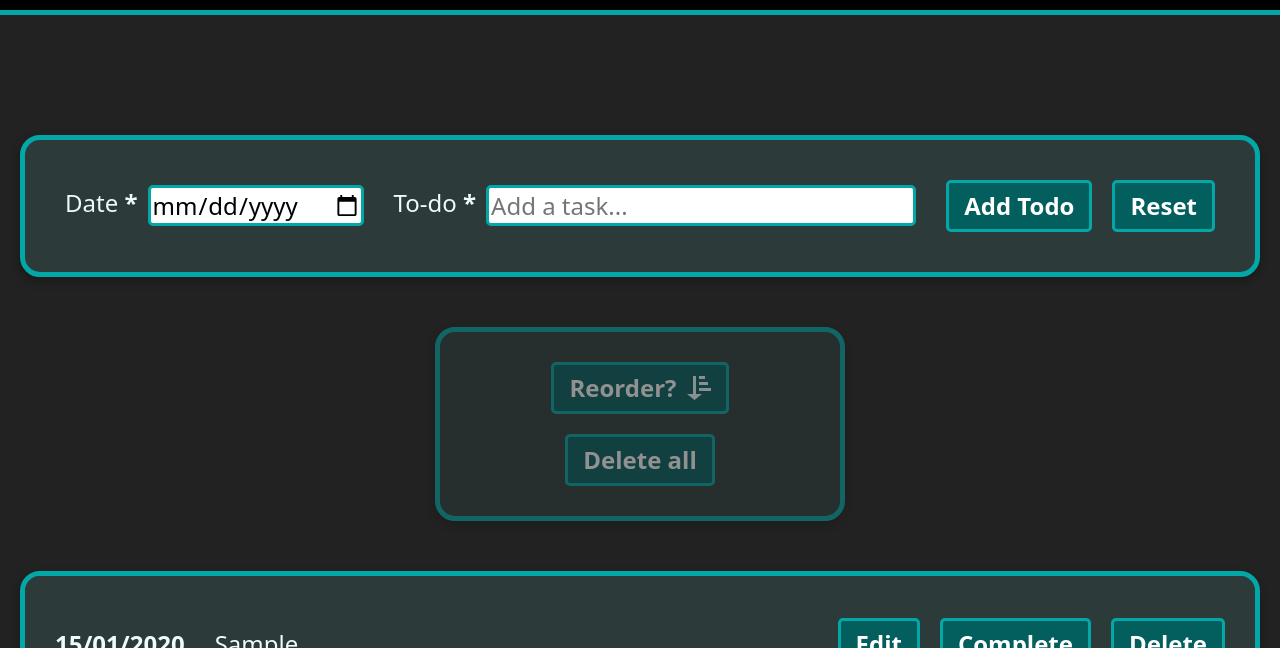
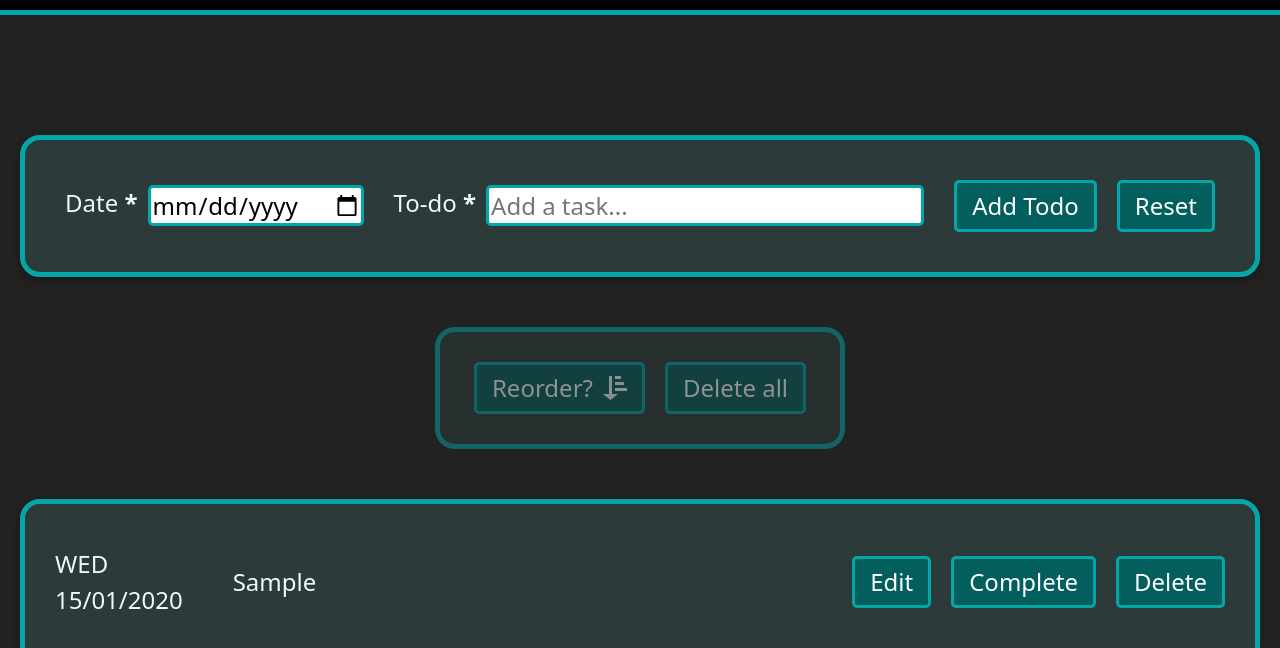
Before and after one commit to chrisnajman/to-do-list-v2, a plain HTML site: page index.html in a window 1280 px wide. Both pictures are taken after typing "2020-01-15", "Sample" into the empty fields and a click on the button "Add Todo". Shown: the part 152-800 px from the top of the page. Drawn offline with Linux system fonts and the light colour scheme.

Commit message:
The day of the week is now included in the to-do item alongside the date. Further styling tweaks.

```diff
--- a/css/base.css
+++ b/css/base.css
@@ -148,6 +148,8 @@ input {
     padding: 3.2rem 1.6rem;
     border-top: var(--border-thick);
 
+    font-size: clamp(1.2rem, 1.1rem + 0.4444vw, 1.6rem);
+
     & a:hover {
         text-decoration: underline;
     }
--- a/css/buttons.css
+++ b/css/buttons.css
@@ -4,7 +4,7 @@
     border: var(--border-thin);
     border-radius: var(--border-radius-small);
     padding: 0.5rem 1.5rem;
-    font-weight: 600;
+    /* font-weight: 600; */
 
     @media (hover: hover) {
         &:hover {
@@ -27,3 +27,25 @@
         }
     }
 }
+
+.new-todo-form .buttons-wrapper,
+.list .buttons-wrapper {
+    margin-inline-start: auto;
+    display: flex;
+    gap: clamp(1.5rem, 1.4079rem + 0.5263vw, 2rem);
+
+    @media screen and (width <= 420px) {
+        flex-direction: column;
+        justify-content: center;
+        margin-inline: auto;
+    }
+
+    & button {
+        margin-inline-start: auto;
+
+        @media screen and (width <= 420px) {
+            margin-inline-start: auto;
+            margin-inline-end: auto;
+        }
+    }
+}
--- a/css/form.css
+++ b/css/form.css
@@ -57,16 +57,7 @@
         flex-grow: 1;
         @media screen and (width < 700px) {
             flex-grow: 0;
-        }
-    }
-
-    .todo-buttons {
-        margin-inline-start: auto;
-        display: flex;
-        gap: clamp(1.5rem, 1.4079rem + 0.5263vw, 2rem);
-
-        & button {
-            margin-inline-start: auto;
+            width: 100%;
         }
     }
 }
--- a/css/js-visibility.css
+++ b/css/js-visibility.css
@@ -1,5 +1,6 @@
 /** This class added to list and toolbar via todos.js */
 .js-visibility {
+    box-shadow: var(--shadow);
     opacity: 1;
     transition: opacity 0.3s ease-in;
 }
--- a/css/list.css
+++ b/css/list.css
@@ -1,5 +1,5 @@
 .list {
-    --_content-max-width: 180rem;
+    --_content-max-width: 144rem;
     --_content-space-outside: 2rem;
     width: min(var(--_content-max-width), 100% - var(--_content-space-outside) * 2);
     margin-inline: auto;
@@ -9,14 +9,12 @@
     background: var(--list-bg);
     box-shadow: var(--shadow);
     opacity: 0;
-    transition: opacity 0.3s ease-in;
 
     & li {
         display: flex;
         flex-wrap: wrap;
         align-items: center;
-        justify-content: space-between;
-        gap: 3rem;
+        gap: clamp(3rem, 2.6316rem + 2.1053vw, 5rem);
         @media screen and (width <= 420px) {
             flex-direction: column;
             align-items: flex-start;
@@ -39,22 +37,15 @@
             }
         }
 
-        & .list-buttons {
-            margin-inline-start: auto;
+        & .date-wrapper {
             display: flex;
-            gap: clamp(1.5rem, 1.4079rem + 0.5263vw, 2rem);
+            flex-direction: column;
+            align-items: flex-start;
+            gap: 0;
 
-            @media screen and (width <= 420px) {
-                flex-direction: column;
+            & .day {
+                text-transform: uppercase;
             }
-
-            & button {
-                margin-inline-start: auto;
-            }
-        }
-
-        & .date {
-            font-weight: 600;
         }
 
         & .text {
--- a/css/toolbar.css
+++ b/css/toolbar.css
@@ -12,7 +12,6 @@
     border: var(--border-thick);
     border-radius: var(--border-radius-medium);
     background: var(--list-bg);
-    box-shadow: var(--shadow);
     opacity: 0.5;
     transition: opacity 0.3s ease-in;
 }
--- a/dist/style.css
+++ b/dist/style.css
@@ -206,6 +206,8 @@ input {
     padding: 3.2rem 1.6rem;
     border-top: var(--border-thick);
 
+    font-size: clamp(1.2rem, 1.1rem + 0.4444vw, 1.6rem);
+
     & a:hover {
         text-decoration: underline;
     }
@@ -411,7 +413,7 @@ input {
     border: var(--border-thin);
     border-radius: var(--border-radius-small);
     padding: 0.5rem 1.5rem;
-    font-weight: 600;
+    /* font-weight: 600; */
 
     @media (hover: hover) {
         &:hover {
@@ -431,6 +433,28 @@ input {
             width: 2.4rem;
             height: 2.4rem;
             fill: var(--clr-light-green);
+        }
+    }
+}
+
+.new-todo-form .buttons-wrapper,
+.list .buttons-wrapper {
+    margin-inline-start: auto;
+    display: flex;
+    gap: clamp(1.5rem, 1.4079rem + 0.5263vw, 2rem);
+
+    @media screen and (width <= 420px) {
+        flex-direction: column;
+        justify-content: center;
+        margin-inline: auto;
+    }
+
+    & button {
+        margin-inline-start: auto;
+
+        @media screen and (width <= 420px) {
+            margin-inline-start: auto;
+            margin-inline-end: auto;
         }
     }
 }
@@ -495,16 +519,7 @@ input {
         flex-grow: 1;
         @media screen and (width < 700px) {
             flex-grow: 0;
-        }
-    }
-
-    .todo-buttons {
-        margin-inline-start: auto;
-        display: flex;
-        gap: clamp(1.5rem, 1.4079rem + 0.5263vw, 2rem);
-
-        & button {
-            margin-inline-start: auto;
+            width: 100%;
         }
     }
 }
@@ -524,14 +539,13 @@ input {
     border: var(--border-thick);
     border-radius: var(--border-radius-medium);
     background: var(--list-bg);
-    box-shadow: var(--shadow);
     opacity: 0.5;
     transition: opacity 0.3s ease-in;
 }
 
 /** List **/
 .list {
-    --_content-max-width: 180rem;
+    --_content-max-width: 144rem;
     --_content-space-outside: 2rem;
     width: min(var(--_content-max-width), 100% - var(--_content-space-outside) * 2);
     margin-inline: auto;
@@ -541,14 +555,12 @@ input {
     background: var(--list-bg);
     box-shadow: var(--shadow);
     opacity: 0;
-    transition: opacity 0.3s ease-in;
 
     & li {
         display: flex;
         flex-wrap: wrap;
         align-items: center;
-        justify-content: space-between;
-        gap: 3rem;
+        gap: clamp(3rem, 2.6316rem + 2.1053vw, 5rem);
         @media screen and (width <= 420px) {
             flex-direction: column;
             align-items: flex-start;
@@ -571,22 +583,15 @@ input {
             }
         }
 
-        & .list-buttons {
-            margin-inline-start: auto;
+        & .date-wrapper {
             display: flex;
-            gap: clamp(1.5rem, 1.4079rem + 0.5263vw, 2rem);
+            flex-direction: column;
+            align-items: flex-start;
+            gap: 0;
 
-            @media screen and (width <= 420px) {
-                flex-direction: column;
+            & .day {
+                text-transform: uppercase;
             }
-
-            & button {
-                margin-inline-start: auto;
-            }
-        }
-
-        & .date {
-            font-weight: 600;
         }
 
         & .text {
@@ -611,7 +616,6 @@ input {
         }
     }
 }
-
 /** Visibility control of .toolbar and .list via todos.js */
 .js-visibility {
     opacity: 1;
--- a/index.html
+++ b/index.html
@@ -45,7 +45,7 @@
           <label for="todo-text-input">To-do <span class="required">*</span></label>
           <input type="text" id="todo-text-input" placeholder="Add a task..." required data-input-text>
         </div>
-        <div class="todo-buttons">
+        <div class="buttons-wrapper">
           <button>Add Todo</button>
           <button id="reset">Reset</button>
         </div>
@@ -68,11 +68,14 @@
       </div>
       <template id="list-item-template">
         <li class="list-item" data-list-item>
+          <div class="date-wrapper">
+            <p data-list-item-day class="day"></p>
+            <p data-list-item-date class="date"></p>
+          </div>
           <div>
-            <p data-list-item-date class="date">dd/mm/yy</p>
             <p data-list-item-text class="text"></p>
           </div>
-          <div class="list-buttons">
+          <div class="buttons-wrapper">
             <button data-button-edit class="btn-edit">Edit</button>
             <button data-button-complete class="btn-complete">Complete</button>
             <button data-button-delete class="btn-delete">Delete</button>
--- a/js/todos/todos.js
+++ b/js/todos/todos.js
@@ -17,6 +17,7 @@ export default function toDoList() {
   const resetFormButton = document.getElementById("reset")
   const inputText = document.querySelector("[data-input-text]")
   const inputDate = document.querySelector("[data-input-date]")
+
   const toolBar = document.getElementById("toolbar")
   const list = document.getElementById("list")
   const template = document.querySelector("#list-item-template")
@@ -32,6 +33,10 @@ export default function toDoList() {
 
     const todoName = inputText.value
 
+    const dayDateValue = inputDate.value
+    const dayDate = new Date(dayDateValue)
+    const dayNum = dayDate.getDay()
+
     const dateValue = inputDate.value
     const dateArray = dateValue.split("-")
     const dateString = dateArray.reverse().join("/")
@@ -39,6 +44,7 @@ export default function toDoList() {
     if (todoName === "") return
 
     const newTodo = {
+      day: dayNum,
       date: dateString,
       name: todoName,
       complete: false,
@@ -75,6 +81,9 @@ export default function toDoList() {
     textElement.innerText = todo.name
 
     if (todo.date) {
+      const day = templateClone.querySelector("[data-list-item-day]")
+      days(todo, day)
+
       const date = templateClone.querySelector("[data-list-item-date]")
       const dateParts = todo.date.split("/")
       const parsedDate = new Date(
@@ -95,6 +104,35 @@ export default function toDoList() {
     enableDeleteAllBtn(todos)
 
     list.appendChild(templateClone)
+  }
+
+  // Display day of date
+  function days(todo, day) {
+    switch (todo.day) {
+      case 0:
+        day.innerHTML = "Sun<span class='visually-hidden'>day</span>"
+        break
+      case 1:
+        day.innerHTML = "Mon<span class='visually-hidden'>day</span>"
+        break
+      case 2:
+        day.innerHTML = "Tue<span class='visually-hidden'>sday</span>"
+        break
+      case 3:
+        day.innerHTML = "Wed<span class='visually-hidden'>nesday</span>"
+        break
+      case 4:
+        day.innerHTML = "Thu<span class='visually-hidden'>rsday</span>"
+        break
+      case 5:
+        day.innerHTML = "Fri<span class='visually-hidden'>day</span>"
+        break
+      case 6:
+        day.innerHTML = "Sat<span class='visually-hidden'>urday</span>"
+        break
+      default:
+        console.error("Something's gone wrong, please try again later.")
+    }
   }
 
   // Edit button
```
Also changed, not shown: dist/index.html (+6 -3 lines), dist/scripts.js (+37 -0 lines), dist/scripts.min.js, dist/style.min.css.
